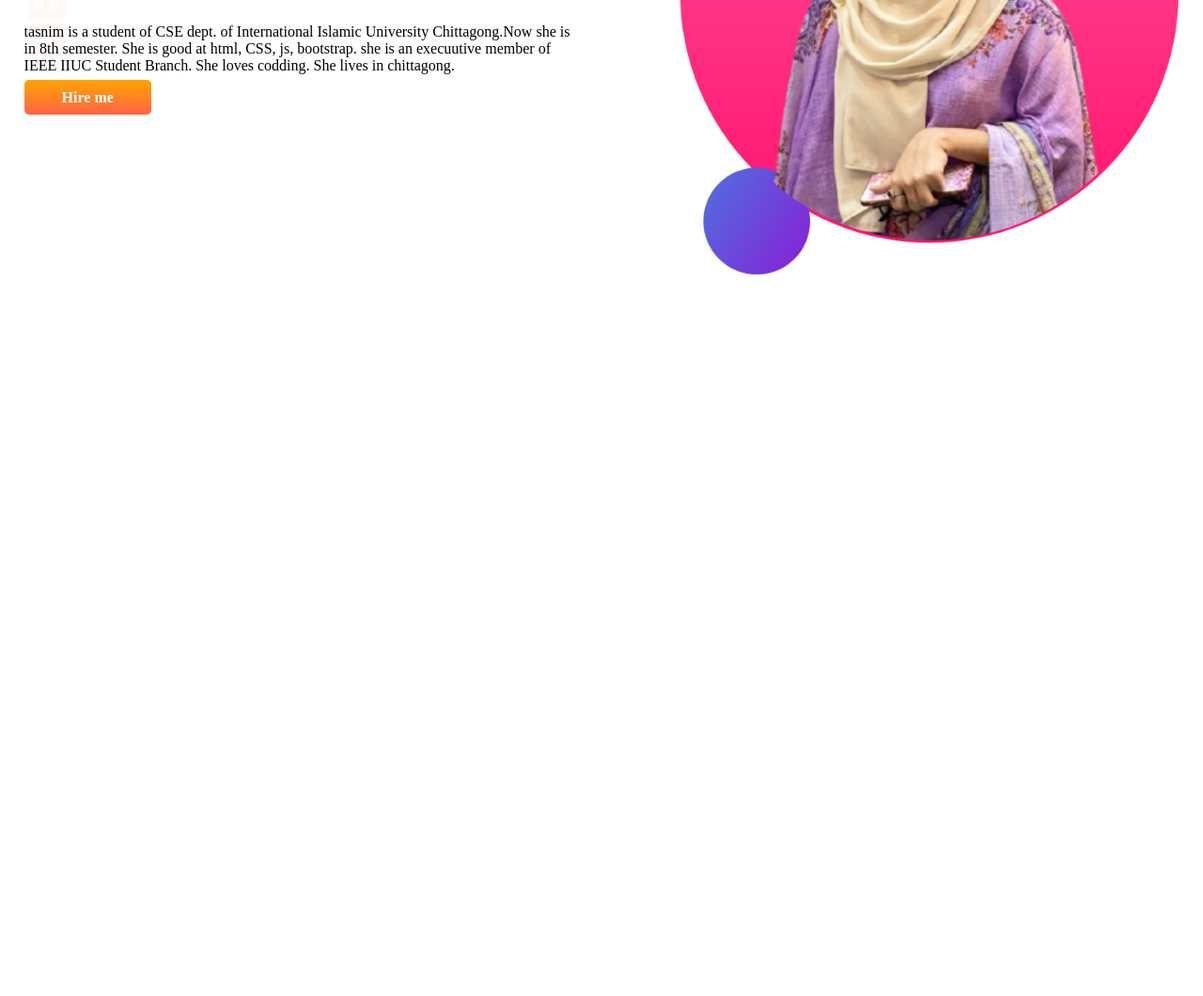
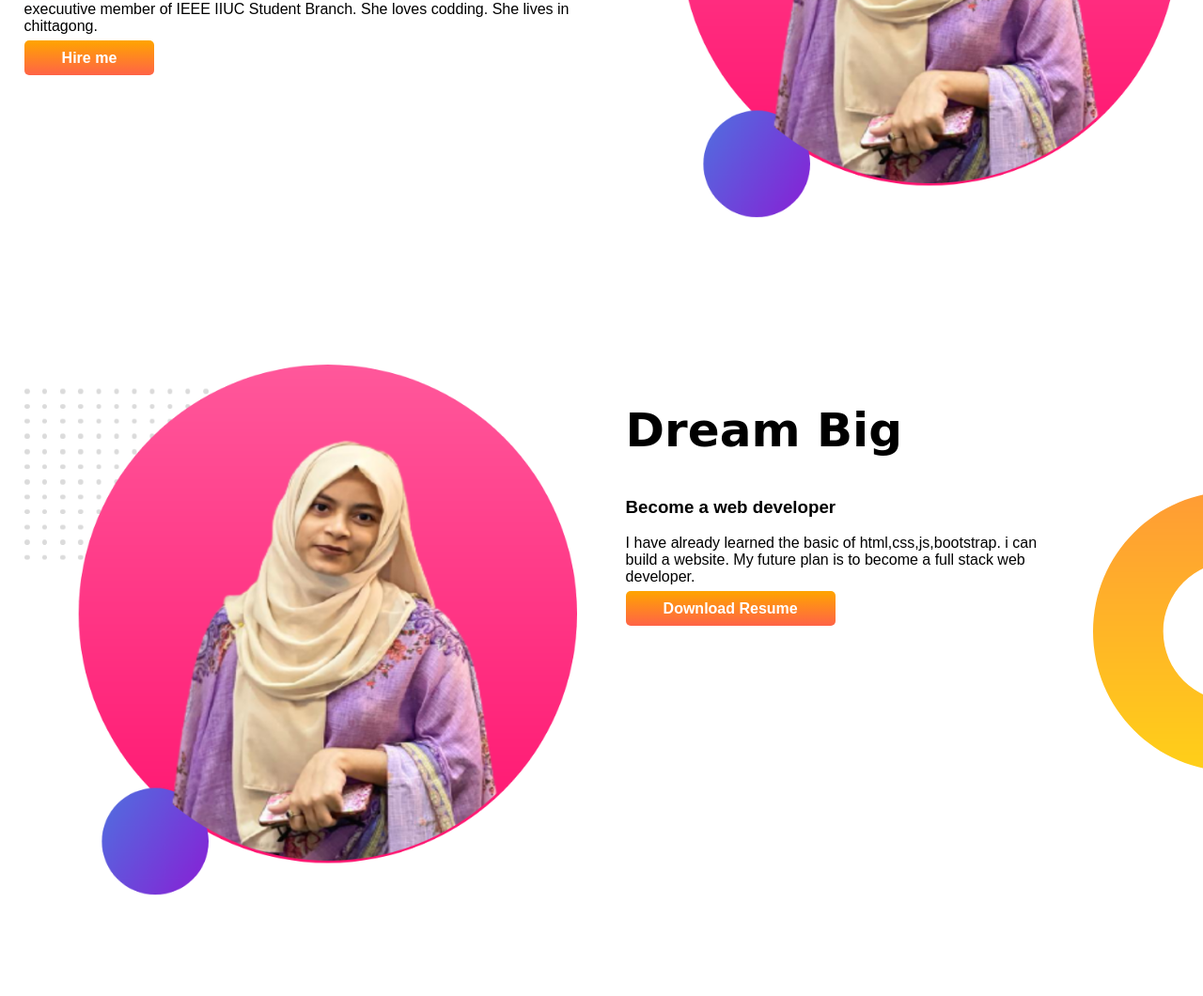
Before and after one commit to Tasnimmostari19/second-repo, a plain HTML site: page index.html in a window 1280 px wide. Shown: the part 359-1419 px from the top of the page at 94% size. Before the commit the page ends 800 px from the top, so only its background shows below. Drawn offline with Linux system fonts and the light colour scheme; a web font is replaced by a local one.

Commit message:
dream added

```diff
--- a/index.html
+++ b/index.html
@@ -13,7 +13,6 @@
 </head>
 
 <body>
-    <h5>github second test</h5>
     <section class="top-bannar">
         <div class="width">
             <h1>welcome to</h1>
@@ -23,9 +22,30 @@
                 She is good at html, CSS, js, bootstrap. she is an execuutive member of IEEE IIUC Student Branch. She
                 loves
                 codding. She lives in chittagong.</p>
-            <a class="link-button" target="blank" href="https://www.linkedin.com/feed/">Hire me</a>
+            <a class="link-button" target="_blank" href="https://www.linkedin.com/feed/">Hire me</a>
         </div>
-        <div class="width"> <img src="my.png" alt=""></div>
+        <div class="width">
+            <img src="my.png" alt="">
+        </div>
+    </section>
+
+
+    <section class="dream-big">
+        <div class="width">
+            <img src="my.png" alt="">
+        </div>
+
+        <div class="width">
+            <h1>Dream Big</h1>
+            <h3>Become a web developer</h3>
+            <p class="big">I have already learned the basic of html,css,js,bootstrap. i can build a website. My future
+                plan is to
+                become a full stack web developer.</p>
+            <a class="link-button" target="_blank" href="">Download Resume</a>
+
+        </div>
+
+
     </section>
 
 </body>
--- a/style.css
+++ b/style.css
@@ -7,6 +7,7 @@ h1{
 }
 section{
     display: flex;
+    margin-bottom: 100px;
 }
 .width{
     width: 50%;
@@ -29,4 +30,14 @@ section{
 }
 body{
     margin: 0;
+    font-family: 'Source Sans Pro', sans-serif;
 }
+.dream-big{
+    background-image: url(images/dream-bg.png);
+    background-repeat: no-repeat;
+    background-position: right;
+
+}
+.big{
+    padding-right: 130px;
+}
```
